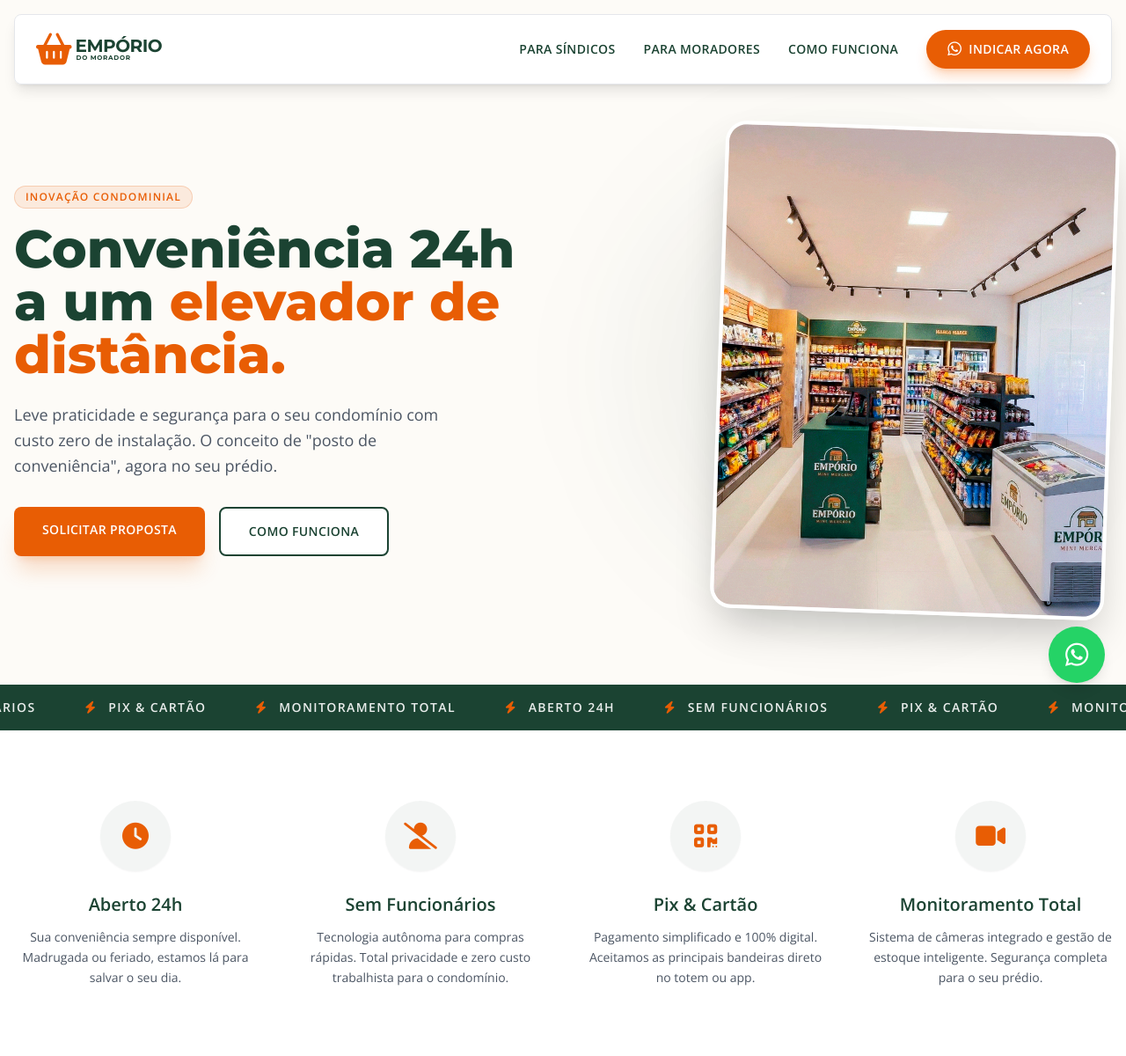
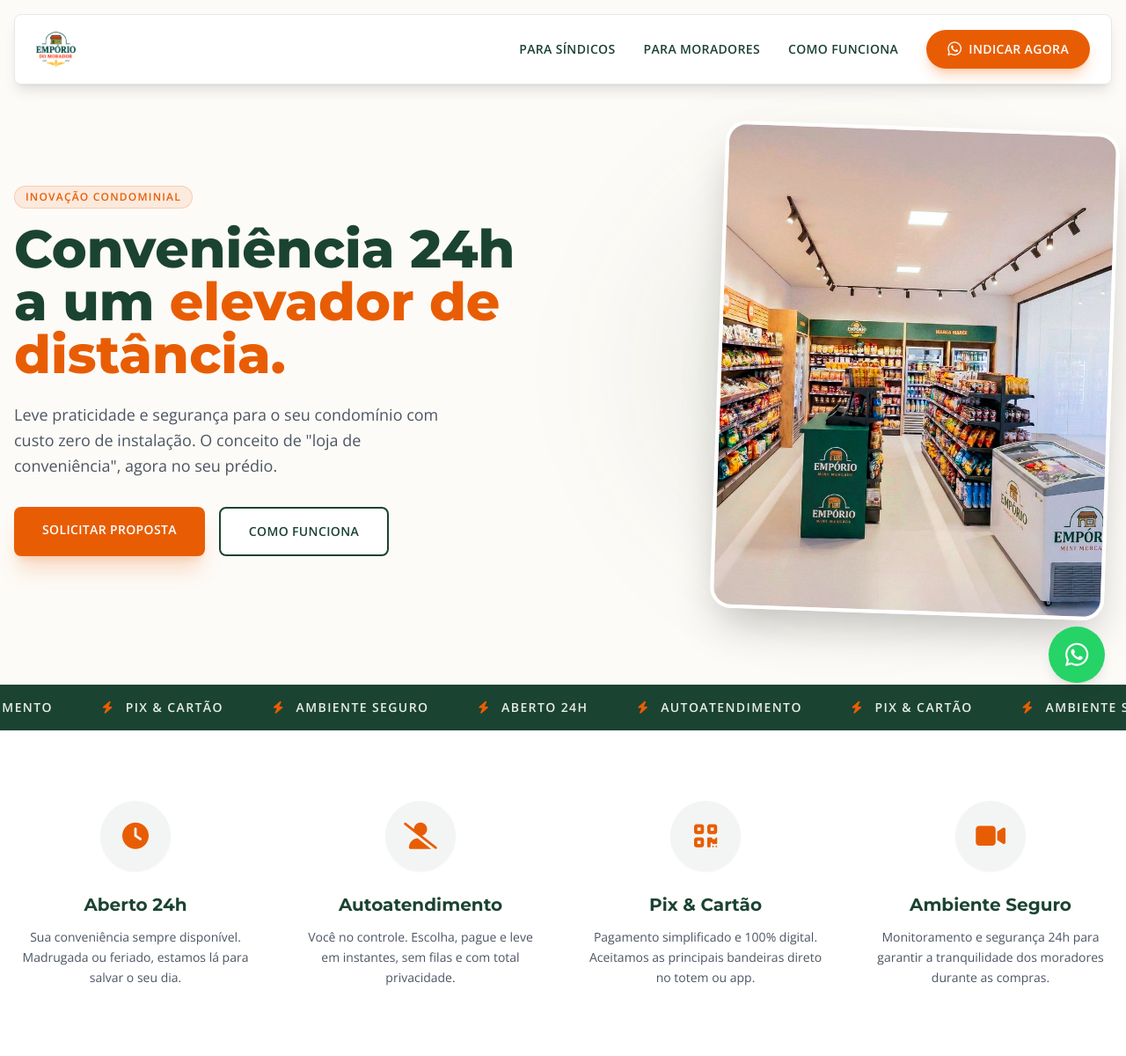
Before and after one commit to vortexoficial/emporiodomorador, a plain HTML site: page index.html in a window 1280 px wide. Shown: the top 1200 px of the page at 88% size. Drawn offline with nearby package versions, Linux system fonts and the light colour scheme.

Commit message:
Add files via upload

```diff
--- a/index.html
+++ b/index.html
@@ -11,6 +11,7 @@
 
     <link rel="stylesheet" href="https://cdnjs.cloudflare.com/ajax/libs/font-awesome/6.5.2/css/all.min.css">
 
+    <link rel="stylesheet" href="style.css">
     <link rel="preconnect" href="https://fonts.googleapis.com">
     <link rel="preconnect" href="https://fonts.gstatic.com" crossorigin>
     <link href="https://fonts.googleapis.com/css2?family=Montserrat:wght@400;600;700;800&family=Open+Sans:wght@300;400;600&display=swap" rel="stylesheet">
@@ -172,11 +173,7 @@
     <div id="loader" class="fixed inset-0 bg-brand-cream z-[9999] flex flex-col items-center justify-center">
         <div class="flex flex-col items-center w-64 animate-fade-in-up">
             <div class="flex flex-col items-center mb-8 transform scale-110">
-                <i class="fa-solid fa-basket-shopping text-brand-orange text-6xl mb-3"></i>
-                <div class="flex flex-col items-center">
-                    <span class="font-display font-bold text-3xl text-brand-green leading-none tracking-tight">EMPÓRIO</span>
-                    <span class="font-display font-bold text-[0.6rem] text-brand-green leading-none tracking-widest uppercase mt-1">DO MORADOR</span>
-                </div>
+                <img src="logoloader.png" alt="Carregando..." class="w-48 h-auto object-contain mb-3">
             </div>
             <div class="w-full bg-gray-200 rounded-full h-[3px] overflow-hidden">
                 <div class="bg-brand-orange h-full rounded-full animate-loader-bar" style="width: 0%;"></div>
@@ -189,11 +186,7 @@
         <div class="container mx-auto max-w-7xl px-4">
             <div class="flex h-20 items-center justify-between bg-white/95 backdrop-blur-md border border-gray-200 rounded-lg mt-4 px-6 shadow-lg">
                 <a href="#hero" class="flex items-center gap-1 hover:scale-105 transition-transform group">
-                    <i class="fa-solid fa-basket-shopping text-brand-orange text-4xl group-hover:rotate-12 transition-transform"></i>
-                    <div class="flex flex-col justify-center">
-                        <span class="font-display font-bold text-xl text-brand-green leading-none tracking-tight">EMPÓRIO</span>
-                        <span class="font-display font-bold text-[0.45rem] text-brand-green leading-none tracking-widest uppercase text-left ml-[1px]">DO MORADOR</span>
-                    </div>
+                    <img src="logo.png" alt="Empório do Morador" class="h-10 w-auto object-contain">
                 </a>
                 <nav class="hidden lg:block">
                     <ul class="flex items-center gap-8 text-sm font-bold uppercase tracking-wide text-brand-green">
@@ -227,11 +220,7 @@
     <div id="mobile-menu-overlay" class="fixed inset-0 bg-brand-green/95 backdrop-blur-xl z-[999] flex flex-col p-6 transition-transform duration-300 ease-in-out translate-x-full lg:hidden">
         <div class="flex justify-between items-center mb-10">
             <div class="flex items-center gap-1">
-                <i class="fa-solid fa-basket-shopping text-brand-orange text-3xl"></i>
-                <div class="flex flex-col justify-center">
-                    <span class="font-display font-bold text-xl text-white leading-none tracking-tight">EMPÓRIO</span>
-                    <span class="font-display font-bold text-[0.45rem] text-white leading-none tracking-widest uppercase text-left ml-[1px]">DO MORADOR</span>
-                </div>
+                <img src="logo.png" alt="Empório do Morador" class="h-10 w-auto object-contain brightness-0 invert">
             </div>
             <button id="close-menu" class="text-white text-3xl focus:outline-none p-2 active:rotate-90 transition-transform">
                 <i class="fas fa-times"></i>
@@ -264,7 +253,7 @@
                             Conveniência 24h a um <span class="text-brand-orange">elevador de distância.</span>
                         </h1>
                         <p class="text-lg text-gray-600 mb-8 leading-relaxed max-w-lg mx-auto lg:mx-0">
-                            Leve praticidade e segurança para o seu condomínio com custo zero de instalação. O conceito de "posto de conveniência", agora no seu prédio.
+                            Leve praticidade e segurança para o seu condomínio com custo zero de instalação. O conceito de "loja de conveniência", agora no seu prédio.
                         </p>
                         <div class="flex flex-col sm:flex-row gap-4 justify-center lg:justify-start">
                             <a href="https://wa.me/5513974038014?text=Ol%C3%A1!%20Sou%20s%C3%ADndico%2Fgestor%20e%20gostaria%20de%20solicitar%20uma%20proposta%20t%C3%A9cnica."
@@ -294,29 +283,29 @@
         <div class="bg-brand-green py-4 overflow-hidden relative flex">
             <div class="flex gap-12 text-white/90 font-bold uppercase text-sm tracking-widest whitespace-nowrap marquee-text">
                 <span><i class="fas fa-bolt text-brand-orange mx-2"></i> Aberto 24h</span>
-                <span><i class="fas fa-bolt text-brand-orange mx-2"></i> Sem Funcionários</span>
+                <span><i class="fas fa-bolt text-brand-orange mx-2"></i> Autoatendimento</span>
                 <span><i class="fas fa-bolt text-brand-orange mx-2"></i> Pix & Cartão</span>
-                <span><i class="fas fa-bolt text-brand-orange mx-2"></i> Monitoramento Total</span>
+                <span><i class="fas fa-bolt text-brand-orange mx-2"></i> Ambiente Seguro</span>
                 <span><i class="fas fa-bolt text-brand-orange mx-2"></i> Aberto 24h</span>
-                <span><i class="fas fa-bolt text-brand-orange mx-2"></i> Sem Funcionários</span>
+                <span><i class="fas fa-bolt text-brand-orange mx-2"></i> Autoatendimento</span>
                 <span><i class="fas fa-bolt text-brand-orange mx-2"></i> Pix & Cartão</span>
-                <span><i class="fas fa-bolt text-brand-orange mx-2"></i> Monitoramento Total</span>
+                <span><i class="fas fa-bolt text-brand-orange mx-2"></i> Ambiente Seguro</span>
                 <span><i class="fas fa-bolt text-brand-orange mx-2"></i> Aberto 24h</span>
-                <span><i class="fas fa-bolt text-brand-orange mx-2"></i> Sem Funcionários</span>
+                <span><i class="fas fa-bolt text-brand-orange mx-2"></i> Autoatendimento</span>
                 <span><i class="fas fa-bolt text-brand-orange mx-2"></i> Pix & Cartão</span>
-                <span><i class="fas fa-bolt text-brand-orange mx-2"></i> Monitoramento Total</span>
+                <span><i class="fas fa-bolt text-brand-orange mx-2"></i> Ambiente Seguro</span>
                 <span><i class="fas fa-bolt text-brand-orange mx-2"></i> Aberto 24h</span>
-                <span><i class="fas fa-bolt text-brand-orange mx-2"></i> Sem Funcionários</span>
+                <span><i class="fas fa-bolt text-brand-orange mx-2"></i> Autoatendimento</span>
                 <span><i class="fas fa-bolt text-brand-orange mx-2"></i> Pix & Cartão</span>
-                <span><i class="fas fa-bolt text-brand-orange mx-2"></i> Monitoramento Total</span>
+                <span><i class="fas fa-bolt text-brand-orange mx-2"></i> Ambiente Seguro</span>
                 <span><i class="fas fa-bolt text-brand-orange mx-2"></i> Aberto 24h</span>
-                <span><i class="fas fa-bolt text-brand-orange mx-2"></i> Sem Funcionários</span>
+                <span><i class="fas fa-bolt text-brand-orange mx-2"></i> Autoatendimento</span>
                 <span><i class="fas fa-bolt text-brand-orange mx-2"></i> Pix & Cartão</span>
-                <span><i class="fas fa-bolt text-brand-orange mx-2"></i> Monitoramento Total</span>
+                <span><i class="fas fa-bolt text-brand-orange mx-2"></i> Ambiente Seguro</span>
                 <span><i class="fas fa-bolt text-brand-orange mx-2"></i> Aberto 24h</span>
-                <span><i class="fas fa-bolt text-brand-orange mx-2"></i> Sem Funcionários</span>
+                <span><i class="fas fa-bolt text-brand-orange mx-2"></i> Autoatendimento</span>
                 <span><i class="fas fa-bolt text-brand-orange mx-2"></i> Pix & Cartão</span>
-                <span><i class="fas fa-bolt text-brand-orange mx-2"></i> Monitoramento Total</span>
+                <span><i class="fas fa-bolt text-brand-orange mx-2"></i> Ambiente Seguro</span>
             </div>
         </div>
 
@@ -336,9 +325,9 @@
                         <div class="benefit-icon w-20 h-20 rounded-full bg-brand-green/5 flex items-center justify-center mb-6 group-hover:bg-brand-orange transition-all duration-300 shadow-sm group-hover:shadow-md">
                             <i class="fa-solid fa-user-slash text-3xl text-brand-orange group-hover:text-white transition-colors"></i>
                         </div>
-                        <h3 class="text-xl font-bold text-brand-green mb-3">Sem Funcionários</h3>
+                        <h3 class="text-xl font-bold text-brand-green mb-3">Autoatendimento</h3>
                         <p class="text-gray-600 text-sm leading-relaxed max-w-xs">
-                            Tecnologia autônoma para compras rápidas. Total privacidade e zero custo trabalhista para o condomínio.
+                            Você no controle. Escolha, pague e leve em instantes, sem filas e com total privacidade.
                         </p>
                     </div>
                     <div class="benefit-card flex flex-col items-center text-center group cursor-default transition-transform duration-300">
@@ -354,9 +343,9 @@
                         <div class="benefit-icon w-20 h-20 rounded-full bg-brand-green/5 flex items-center justify-center mb-6 group-hover:bg-brand-orange transition-all duration-300 shadow-sm group-hover:shadow-md">
                             <i class="fa-solid fa-video text-3xl text-brand-orange group-hover:text-white transition-colors"></i>
                         </div>
-                        <h3 class="text-xl font-bold text-brand-green mb-3">Monitoramento Total</h3>
+                        <h3 class="text-xl font-bold text-brand-green mb-3">Ambiente Seguro</h3>
                         <p class="text-gray-600 text-sm leading-relaxed max-w-xs">
-                            Sistema de câmeras integrado e gestão de estoque inteligente. Segurança completa para o seu prédio.
+                            Monitoramento e segurança 24h para garantir a tranquilidade dos moradores durante as compras.
                         </p>
                     </div>
                 </div>
@@ -637,11 +626,7 @@
             <div class="grid grid-cols-1 md:grid-cols-2 lg:grid-cols-4 gap-12 mb-16">
                 <div>
                     <a href="#hero" class="flex items-center gap-1 mb-6 hover:scale-105 transition-transform group origin-left">
-                        <i class="fa-solid fa-basket-shopping text-brand-orange text-2xl group-hover:rotate-12 transition-transform"></i>
-                        <div class="flex flex-col justify-center">
-                            <span class="font-display font-bold text-xl text-white leading-none tracking-tight">EMPÓRIO</span>
-                            <span class="font-display font-bold text-[0.45rem] text-white leading-none tracking-widest uppercase text-left ml-[1px]">DO MORADOR</span>
-                        </div>
+                        <img src="logo.png" alt="Empório do Morador" class="h-10 w-auto object-contain">
                     </a>
                     <p class="text-sm leading-relaxed text-white/60 mb-6">Especialistas em mercados autônomos para condomínios. Levamos tecnologia, praticidade e segurança para o seu dia a dia.</p>
                 </div>
@@ -681,7 +666,10 @@
 
     <a href="https://wa.me/5513974038014?text=Ol%C3%A1!%20Vim%20pelo%20site%20e%20gostaria%20de%20mais%20informa%C3%A7%C3%B5es." target="_blank" class="fixed bottom-6 right-6 z-50 w-16 h-16 bg-[#25D366] text-white rounded-full shadow-lg flex items-center justify-center text-3xl hover:scale-110 transition-transform duration-300"><i class="fa-brands fa-whatsapp"></i></a>
 
+    <script src="script.js"></script>
+
     <script>
+        // MANTIVE O SCRIPT DE UI AQUI POIS JÁ ESTAVA NO HTML ORIGINAL
         window.addEventListener('load', () => {
             const loader = document.getElementById('loader');
             if (loader) {
@@ -696,25 +684,6 @@
         });
 
         document.addEventListener('DOMContentLoaded', () => {
-            const hamburgerBtn = document.getElementById('hamburger-menu');
-            const closeMenuBtn = document.getElementById('close-menu');
-            const mobileMenuOverlay = document.getElementById('mobile-menu-overlay');
-            const mobileLinks = document.querySelectorAll('.mobile-link');
-
-            function openMenu() {
-                mobileMenuOverlay.classList.remove('translate-x-full');
-                document.body.style.overflow = 'hidden';
-            }
-            function closeMenu() {
-                mobileMenuOverlay.classList.add('translate-x-full');
-                document.body.style.overflow = '';
-            }
-
-            if(hamburgerBtn) hamburgerBtn.addEventListener('click', (e) => { e.stopPropagation(); openMenu(); });
-            if(closeMenuBtn) closeMenuBtn.addEventListener('click', closeMenu);
-            mobileLinks.forEach(link => link.addEventListener('click', closeMenu));
-            mobileMenuOverlay.addEventListener('click', (e) => { if(e.target === mobileMenuOverlay) closeMenu(); });
-
             // SCROLL SPY PARA CARDS (SÍNDICOS E BENEFÍCIOS)
             const cards = document.querySelectorAll('.sindico-card, .benefit-card');
             if (cards.length > 0) {
```
Also changed, not shown: script.css (+7 -3 lines), logo.png (added), logoloader.png (added).
